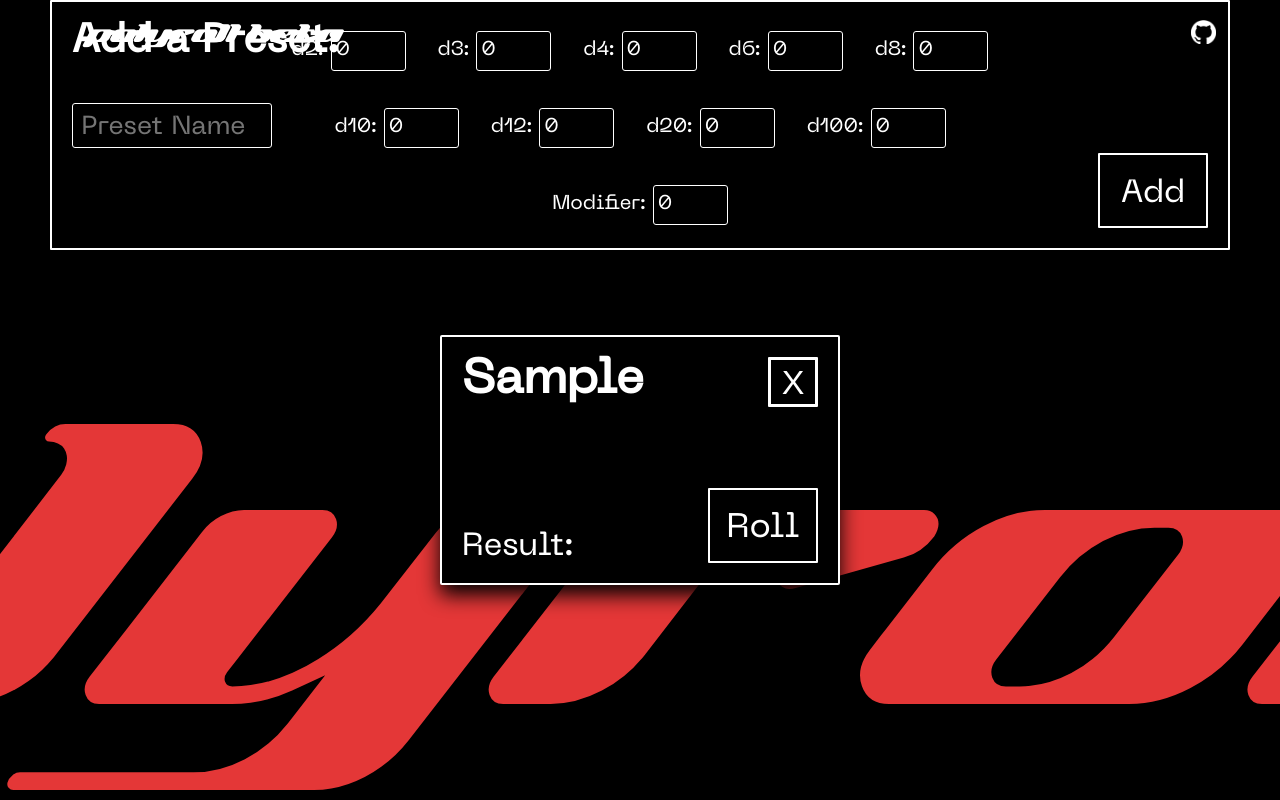
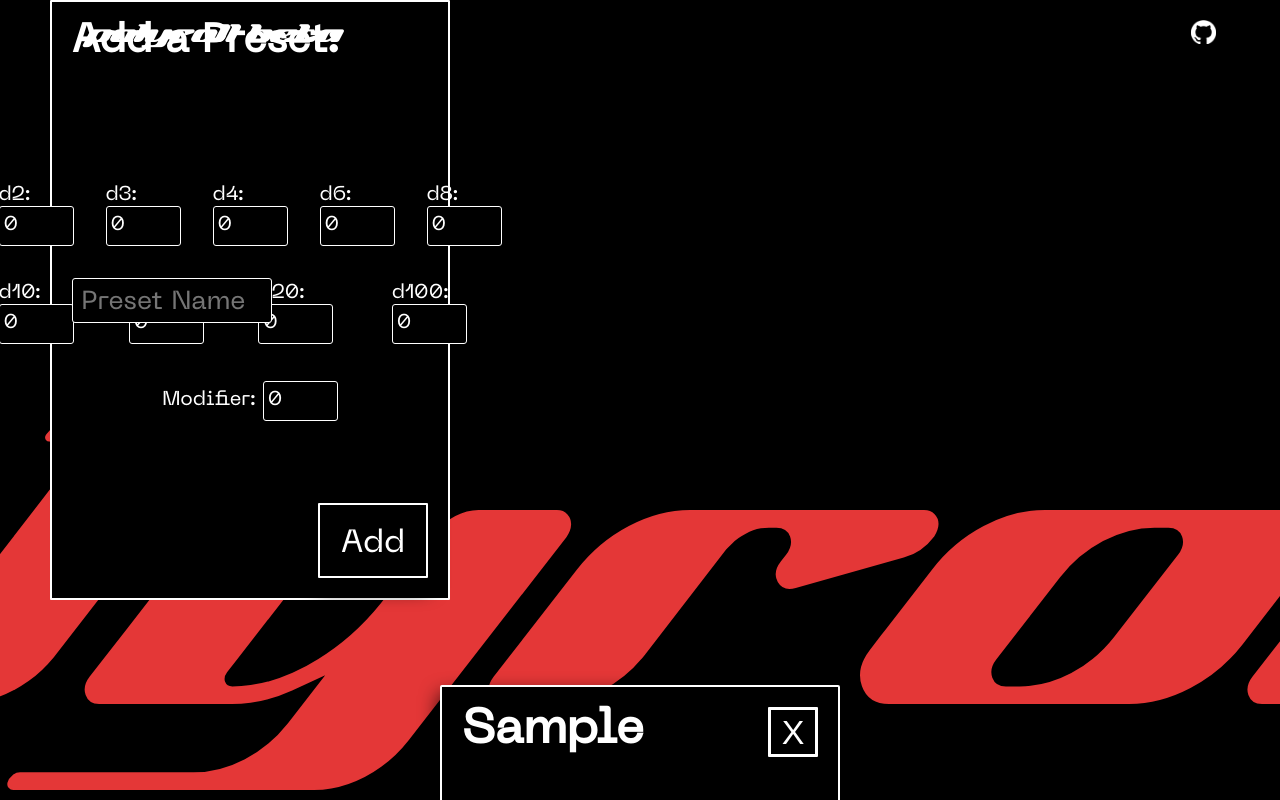
Before and after one commit to dondewaay/MultiRoll, a React (Vite) app: page /PolyRoll/roll in a window 1280 px wide. Both pictures are taken after typing "Sample" into the empty fields and a click on the button "Add". Shown: the top 800 px of the page. Built offline with nearby package versions, Linux system fonts and the light colour scheme.

Commit message:
Fixed grid system

```diff
--- a/src/components/DiceRoller.jsx
+++ b/src/components/DiceRoller.jsx
@@ -206,8 +206,7 @@ const DiceRoller = () => {
           Add
         </button>
       </div>
-      <AnimatePresence>
-        <motion.div className="grid" layout>
+      <div className="grid" layout>
         {presets.map((preset) => (
           <Card
             key={preset.id}
@@ -217,8 +216,7 @@ const DiceRoller = () => {
             onDelete={deletePreset}
           />
         ))}
-        </motion.div>
-      </AnimatePresence>
+      </div>
     </div>
   );
 };
--- a/src/styles/Home.scss
+++ b/src/styles/Home.scss
@@ -15,6 +15,7 @@
   width: 110px;
   border-radius: 1px;
   background: black;
+  box-shadow: black 0px 10px 20px;
   transition: 0.2s ease-in-out;
   cursor: pointer;
   &:hover {
@@ -34,6 +35,7 @@
   user-select: none;
   cursor: default;
   h1 {
+    text-shadow: black 0px 15px 50px;
     font-size: 8rem;
     span {
       font-style: italic;
--- a/src/styles/Roll.scss
+++ b/src/styles/Roll.scss
@@ -44,6 +44,10 @@
     }
   }
   .new {
+    background-color: black;
+    position: absolute;
+    right: 0;
+    top: 0;
     border: 2px solid white;
     height: 250px;
     margin-left: 50px;
@@ -55,6 +59,8 @@
     justify-content: center;
     align-items: center;
     border-radius: 1px;
+    height: 600px;
+    width: 400px;
     h1 {
       font-size: 40px;
       position: absolute;
@@ -115,10 +121,12 @@
     }
   }
   .grid {
-    margin: 0 100px 0 100px;
-    display: flex;
-    flex-wrap: wrap;
-    justify-content: space-around;
+    margin-right: 10vw;
+    margin-left: 10vw;
+    display: grid;
+    grid-template-columns: repeat(auto-fit, minmax(40vw, 1fr));
+    max-width: 100vw;
+    justify-items: center;
     .card {
       margin: 35px 50px 35px 50px;
       text-align: center;
```
Lines whose indentation alone changed are shown as unchanged.
